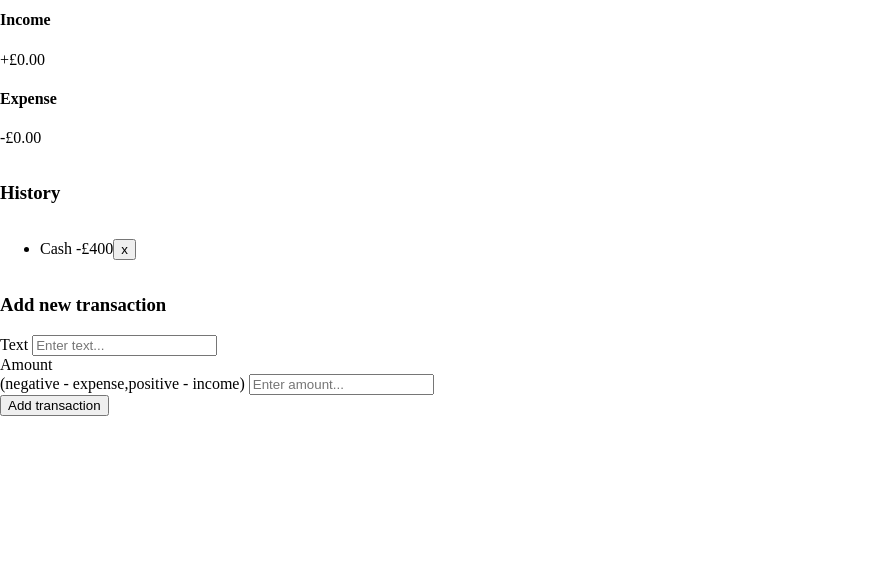
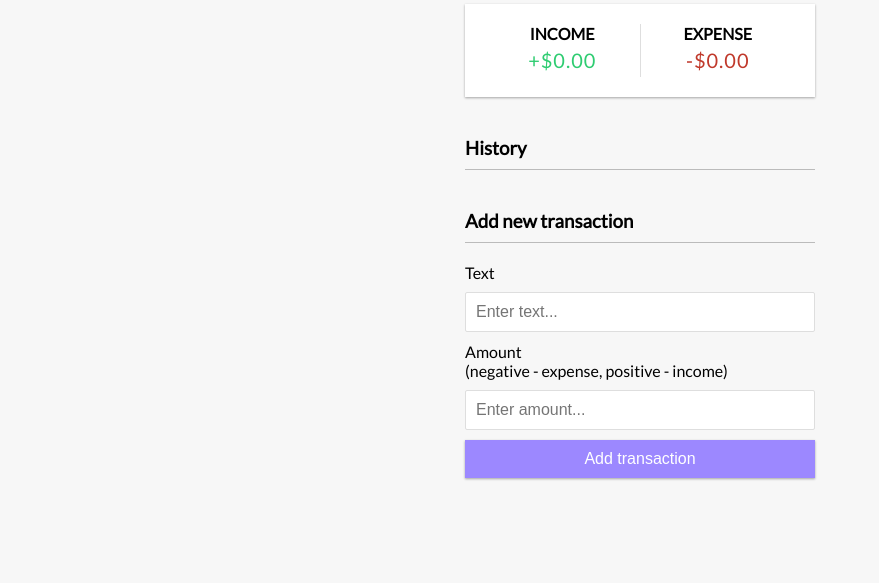
Before and after one commit to mickeyeng/javascript-expense-tracker, a plain HTML site: page index.html in a window 1280 px wide. Shown: the part 217-800 px from the top of the page, without its empty margins (0-879 px from the left). Drawn offline with Linux system fonts and the light colour scheme.

Commit message:
css complete

```diff
--- a/index.html
+++ b/index.html
@@ -1,40 +1,35 @@
 <!DOCTYPE html>
-<!--[if lt IE 7]>      <html class="no-js lt-ie9 lt-ie8 lt-ie7"> <![endif]-->
-<!--[if IE 7]>         <html class="no-js lt-ie9 lt-ie8"> <![endif]-->
-<!--[if IE 8]>         <html class="no-js lt-ie9"> <![endif]-->
-<!--[if gt IE 8]><!-->
-<html class="no-js">
-  <!--<![endif]-->
+<html lang="en">
   <head>
-    <meta charset="utf-8" />
-    <meta http-equiv="X-UA-Compatible" content="IE=edge" />
+    <meta charset="UTF-8" />
+    <meta name="viewport" content="width=device-width, initial-scale=1.0" />
+    <meta http-equiv="X-UA-Compatible" content="ie=edge" />
+    <link rel="stylesheet" href="./style.css" />
     <title>Expense Tracker</title>
-    <meta name="description" content="" />
-    <meta name="viewport" content="width=device-width, initial-scale=1" />
-    <link rel="stylesheet" href="./style.css" />
   </head>
   <body>
     <h2>Expense Tracker</h2>
+
     <div class="container">
       <h4>Your Balance</h4>
-      <h1 id="balance">£0.00</h1>
+      <h1 id="balance">$0.00</h1>
 
       <div class="inc-exp-container">
         <div>
           <h4>Income</h4>
-          <p id="money-plus" money plus>+£0.00</p>
+          <p id="money-plus" class="money plus">+$0.00</p>
         </div>
         <div>
           <h4>Expense</h4>
-          <p id="money-minus" money minus>-£0.00</p>
+          <p id="money-minus" class="money minus">-$0.00</p>
         </div>
       </div>
 
       <h3>History</h3>
       <ul id="list" class="list">
-        <li class="minus">
-          Cash <span>-£400</span><button class="delete-btn">x</button>
-        </li>
+        <!-- <li class="minus">
+          Cash <span>-$400</span><button class="delete-btn">x</button>
+        </li> -->
       </ul>
 
       <h3>Add new transaction</h3>
@@ -45,13 +40,15 @@
         </div>
         <div class="form-control">
           <label for="amount"
-            >Amount <br />(negative - expense,positive - income)</label
+            >Amount <br />
+            (negative - expense, positive - income)</label
           >
           <input type="number" id="amount" placeholder="Enter amount..." />
         </div>
         <button class="btn">Add transaction</button>
       </form>
     </div>
-    <script src="./index.js" async defer></script>
+
+    <script src="./index.js"></script>
   </body>
 </html>
--- a/style.css
+++ b/style.css
@@ -1,12 +1,151 @@
+@import url('https://fonts.googleapis.com/css?family=Lato&display=swap');
+
+:root {
+  --box-shadow: 0 1px 3px rgba(0, 0, 0, 0.12), 0 1px 2px rgba(0, 0, 0, 0.24);
+}
+
 * {
   box-sizing: border-box;
 }
 
 body {
+  background-color: #f7f7f7;
+  display: flex;
+  flex-direction: column;
+  align-items: center;
+  justify-content: center;
+  min-height: 100vh;
+  margin: 0;
+  font-family: 'Lato', sans-serif;
+}
+
+.container {
+  margin: 30px auto;
+  width: 350px;
+}
+
+h1 {
+  letter-spacing: 1px;
   margin: 0;
 }
 
-.container {
+h3 {
+  border-bottom: 1px solid #bbb;
+  padding-bottom: 10px;
+  margin: 40px 0 10px;
+}
+
+h4 {
+  margin: 0;
+  text-transform: uppercase;
+}
+
+.inc-exp-container {
+  background-color: #fff;
+  box-shadow: var(--box-shadow);
+  padding: 20px;
   display: flex;
-  flex-direction: column;
+  justify-content: space-between;
+  margin: 20px 0;
 }
+
+.inc-exp-container > div {
+  flex: 1;
+  text-align: center;
+}
+
+.inc-exp-container > div:first-of-type {
+  border-right: 1px solid #dedede;
+}
+
+.money {
+  font-size: 20px;
+  letter-spacing: 1px;
+  margin: 5px 0;
+}
+
+.money.plus {
+  color: #2ecc71;
+}
+
+.money.minus {
+  color: #c0392b;
+}
+
+label {
+  display: inline-block;
+  margin: 10px 0;
+}
+
+input[type='text'],
+input[type='number'] {
+  border: 1px solid #dedede;
+  border-radius: 2px;
+  display: block;
+  font-size: 16px;
+  padding: 10px;
+  width: 100%;
+}
+
+.btn {
+  cursor: pointer;
+  background-color: #9c88ff;
+  box-shadow: var(--box-shadow);
+  color: #fff;
+  border: 0;
+  display: block;
+  font-size: 16px;
+  margin: 10px 0 30px;
+  padding: 10px;
+  width: 100%;
+}
+
+.btn:focus,
+.delete-btn:focus {
+  outline: 0;
+}
+
+.list {
+  list-style-type: none;
+  padding: 0;
+  margin-bottom: 40px;
+}
+
+.list li {
+  background-color: #fff;
+  box-shadow: var(--box-shadow);
+  color: #333;
+  display: flex;
+  justify-content: space-between;
+  position: relative;
+  padding: 10px;
+  margin: 10px 0;
+}
+
+.list li.plus {
+  border-right: 5px solid #2ecc71;
+}
+
+.list li.minus {
+  border-right: 5px solid #c0392b;
+}
+
+.delete-btn {
+  cursor: pointer;
+  background-color: #e74c3c;
+  border: 0;
+  color: #fff;
+  font-size: 20px;
+  line-height: 20px;
+  padding: 2px 5px;
+  position: absolute;
+  top: 50%;
+  left: 0;
+  transform: translate(-100%, -50%);
+  opacity: 0;
+  transition: opacity 0.3s ease;
+}
+
+.list li:hover .delete-btn {
+  opacity: 1;
+}
```
